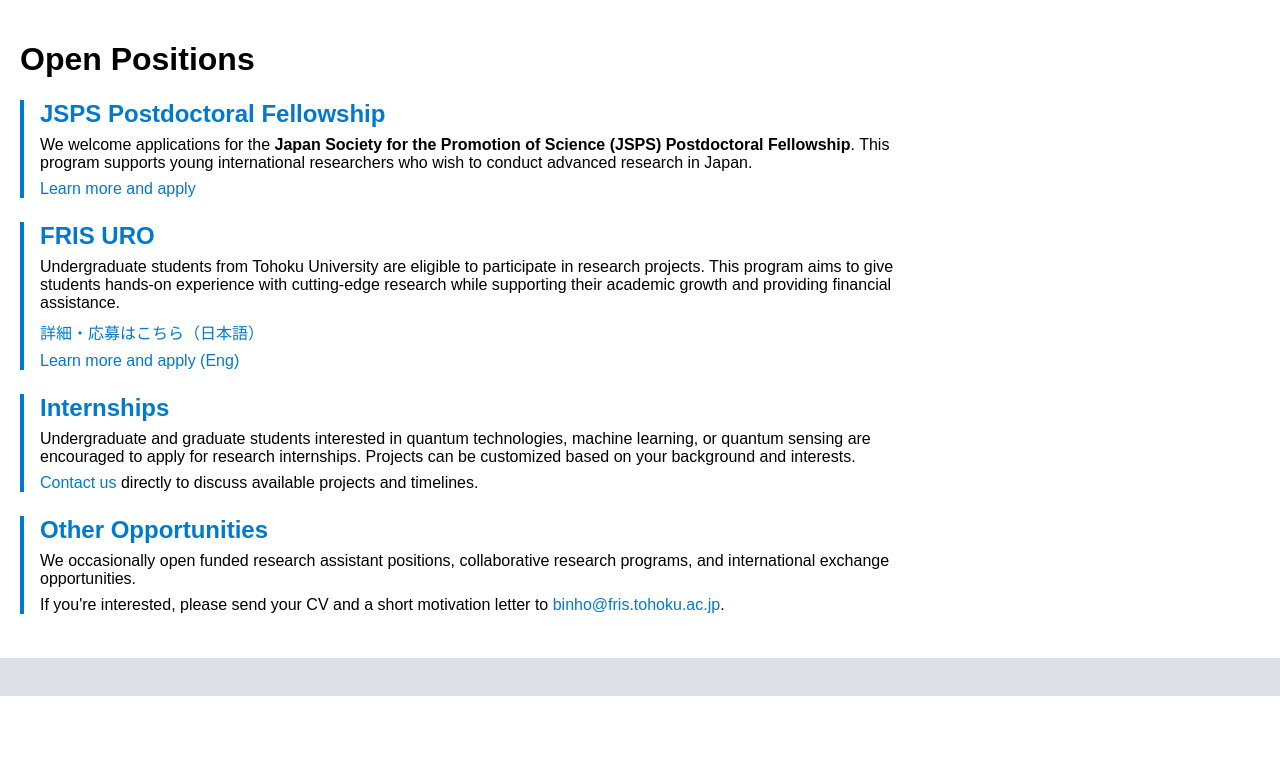
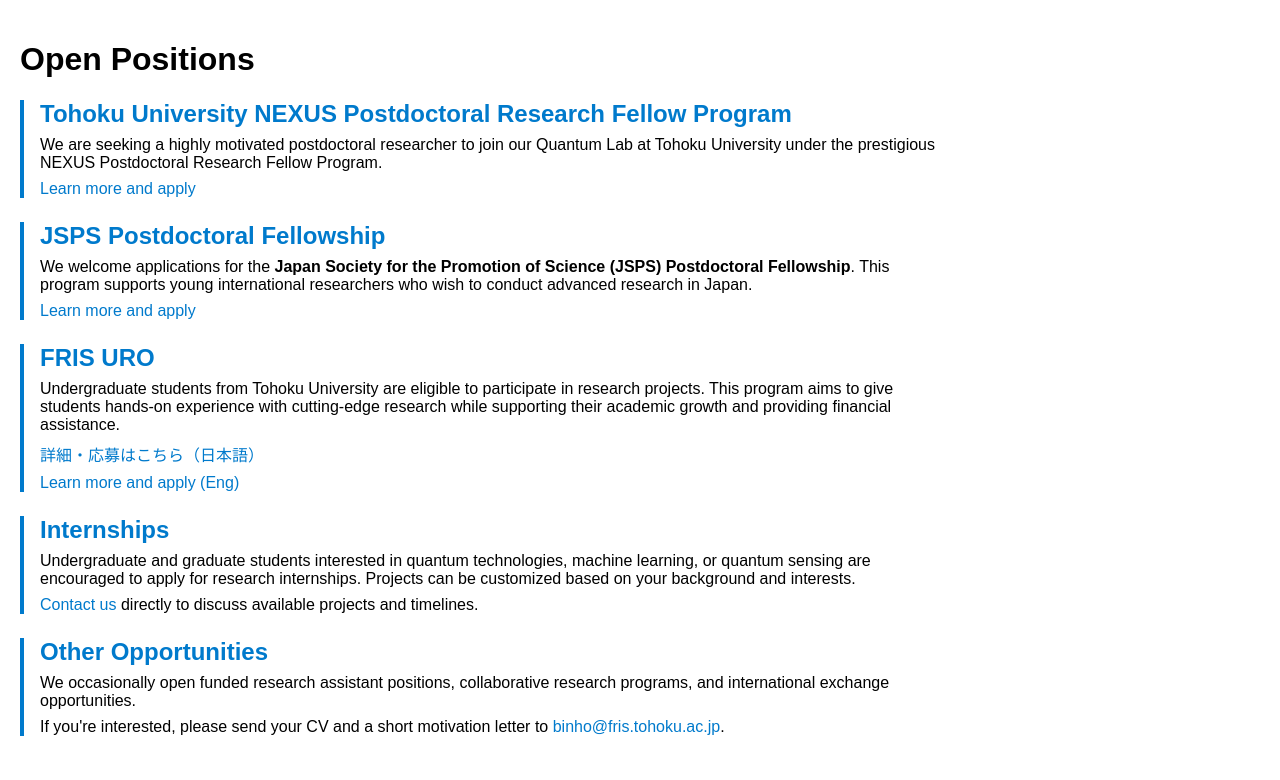
Before and after one commit to echkon/quantumLab, a Django app: page /users/position/ in a window 1280 px wide. Shown: the part 104-884 px from the top of the page. Before the commit the page ends 800 px from the top, so only its background shows below. Run offline with Django 5.2, Linux system fonts and the light colour scheme.

Commit message:
add something new

```diff
--- a/users/templates/position.html
+++ b/users/templates/position.html
@@ -61,6 +61,14 @@
     <div class="main">
 
     <h1>Open Positions</h1>
+
+    <section>
+        <div class="position-entry">
+        <h2>Tohoku University NEXUS Postdoctoral Research Fellow Program</h2>
+        <p>We are seeking a highly motivated postdoctoral researcher to join our Quantum Lab at Tohoku University under the prestigious NEXUS Postdoctoral Research Fellow Program.</p>
+        <p><a href="{% static 'pdfs/postdoct.pdf' %}" target="_blank">Learn more and apply</a></p>
+    </div>
+
     <section>
         <div class="position-entry">
         <h2>JSPS Postdoctoral Fellowship</h2>
```
Also changed, not shown: 3 other files.
